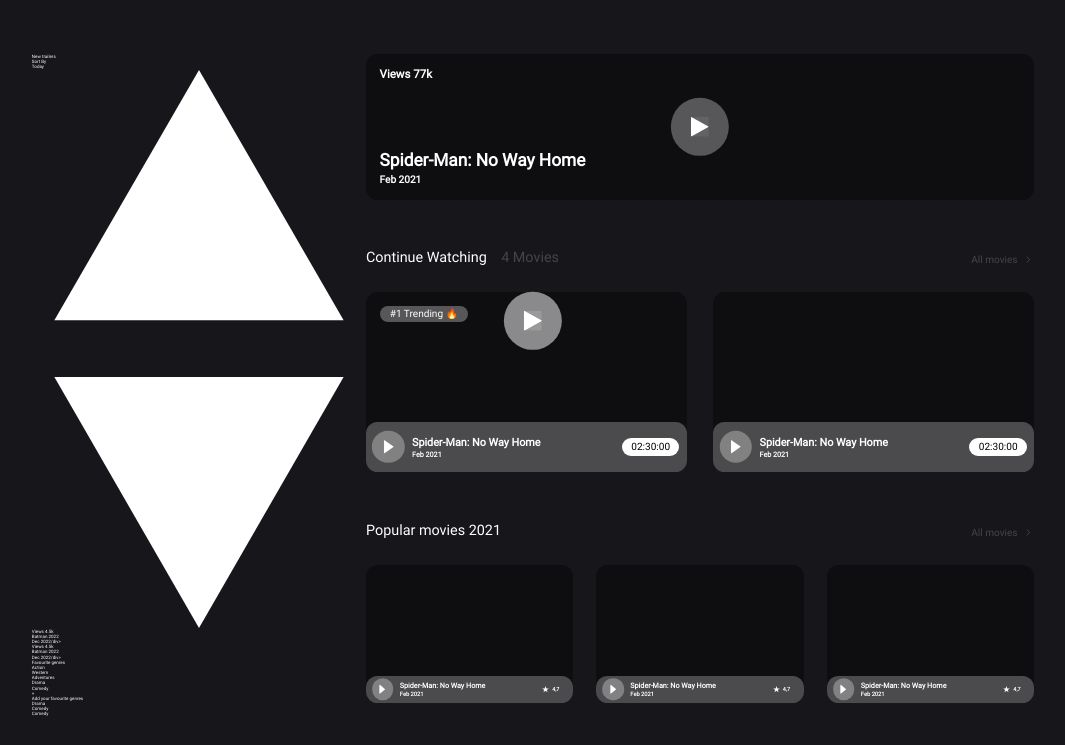
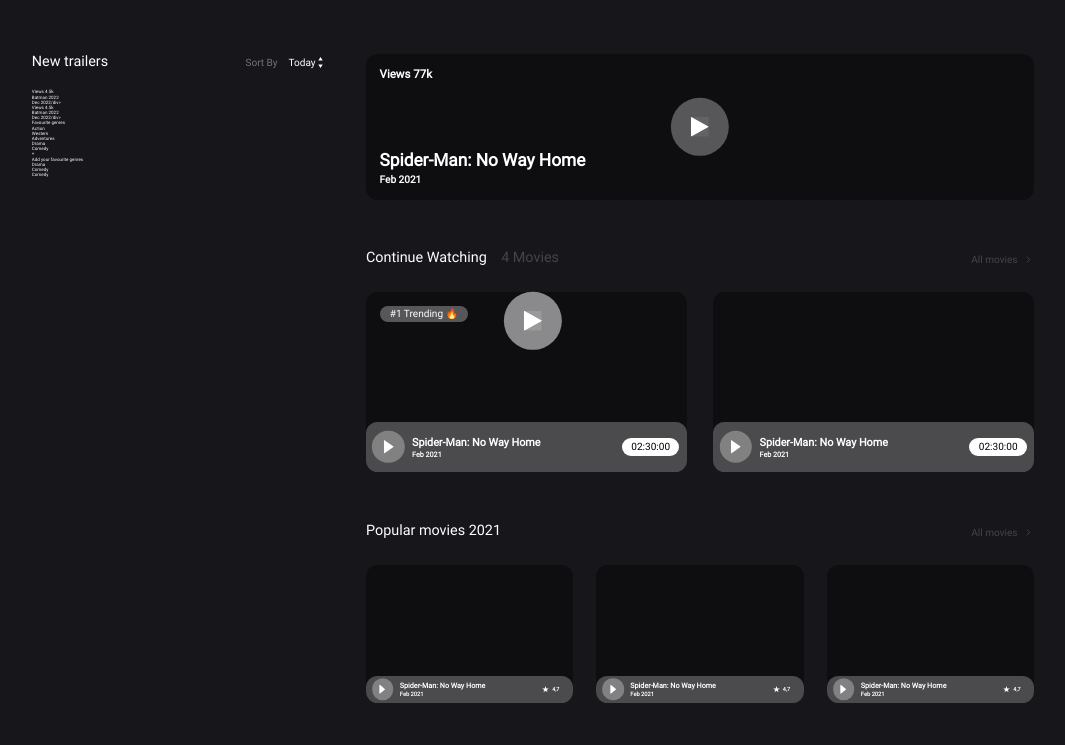
Before and after one commit to kinyapina/movea, a plain HTML site: page index.html in a window 1280 px wide. Shown: the part 79-824 px from the top of the page, without its empty margins (107-1172 px from the left). Drawn offline with Linux system fonts and the light colour scheme.

Commit message:
started css for aside

```diff
--- a/css/style.css
+++ b/css/style.css
@@ -416,6 +416,57 @@ input {
     height: 1rem;
 }
 
+.aside {
+    padding-right: 5.9rem;
+}
+
+.aside_title {
+    display: flex;
+    justify-content: space-between;
+    align-items: center;
+    margin-bottom: 2.6rem;
+}
+
+.aside_header {
+    font-weight: 400;
+    font-size: 2rem;
+    line-height: 115%;
+}
+
+.aside_sort {
+    display: flex;
+    justify-content: space-between;
+    align-items: center;
+    font-size: 1.4rem;
+    line-height: 114%;
+}
+
+.aside_sort_select {
+    display: flex;
+    justify-content: space-between;
+}
+
+.aside_sort_text {
+    color: rgba(255, 255, 255, 0.4);
+    margin-right: 1.5rem;
+}
+
+.aside_sort_select span {
+    display: block;
+}
+
+.aside_sort_select_img {
+    display: flex;
+    flex-direction: column;
+    margin-left: 0.4rem;
+    width: 0.7rem;
+    height: 0.7rem;
+    cursor: pointer;
+}
+
+.aside_sort_select_img img:nth-child(1) {
+    margin-bottom: 0.3rem;
+}
 
 /*сетка медиазапросов*/
 @media (max-width: 108em) {
```
